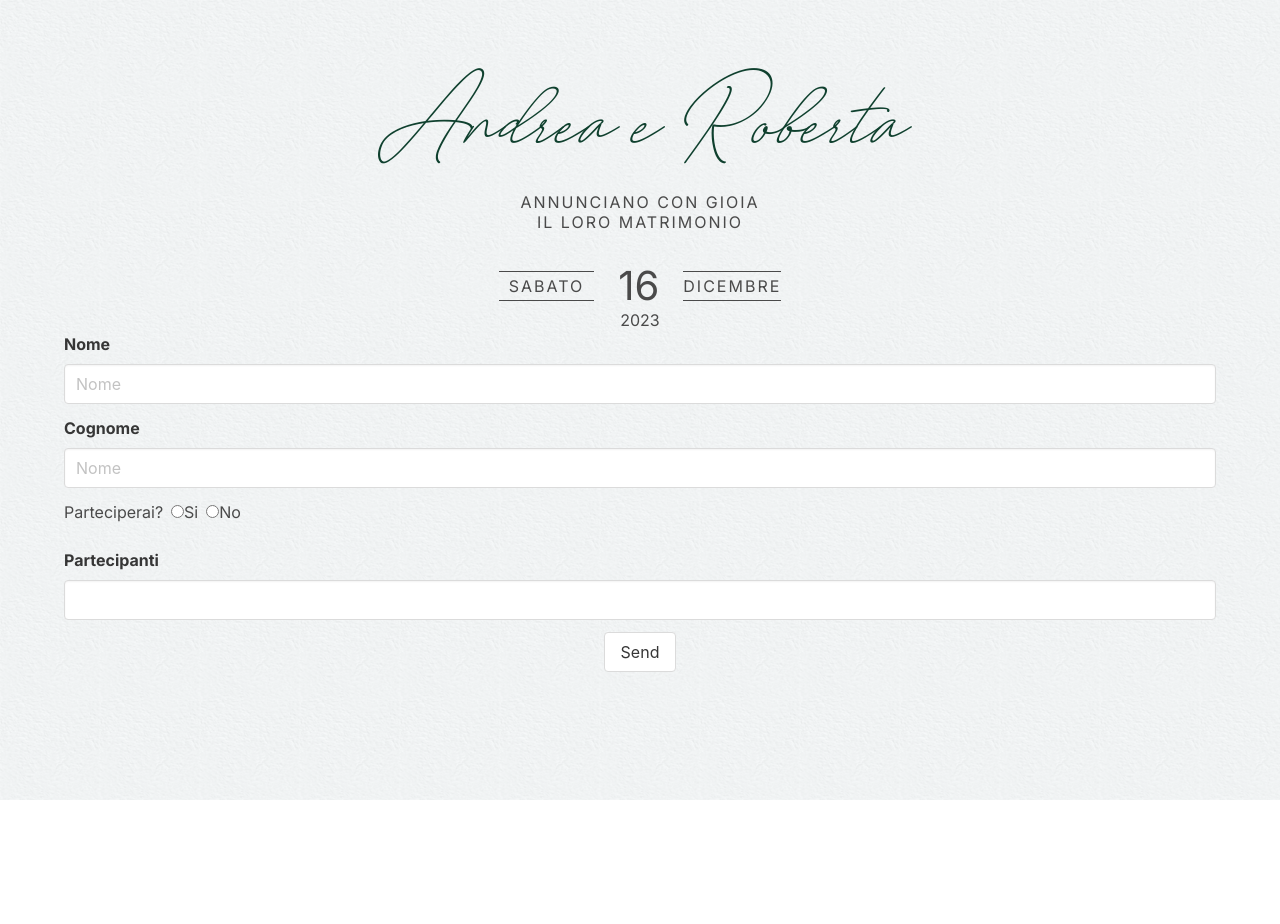
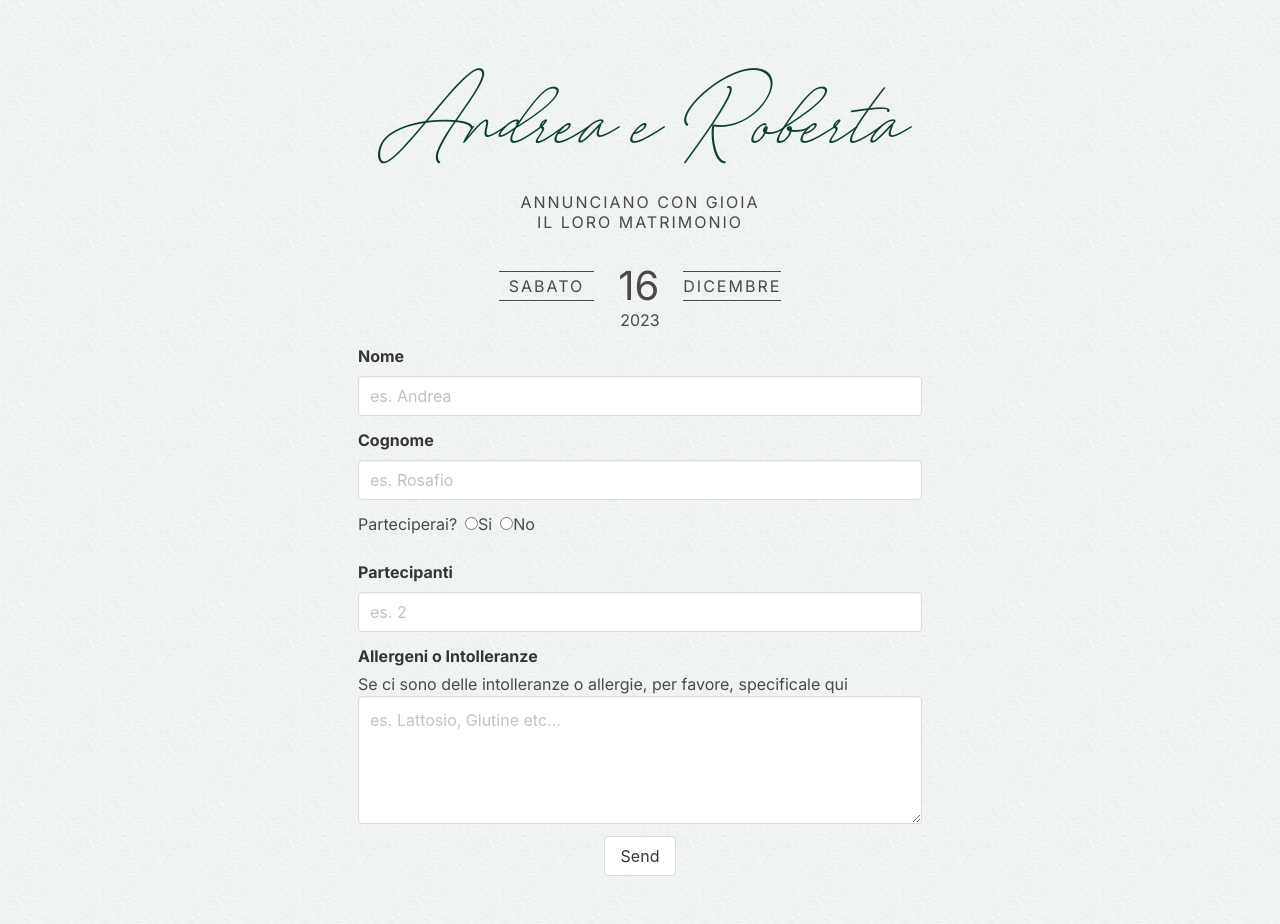
Before and after one commit to FabioCiurlia/wedding, a Next.js app: page / in a window 1280 px wide. Before the commit the page ends 800 px from the top, so only its background shows below. Built offline with nearby package versions, Linux system fonts and the light colour scheme.

Commit message:
Form update

```diff
--- a/src/app/components/ConfirmForm.tsx
+++ b/src/app/components/ConfirmForm.tsx
@@ -7,11 +7,11 @@ export default function ConfirmForm() {
         <input type="hidden" name="form-name" value="confirm-invite"/>
         <div className="field">
           <label className="label">Nome</label>
-          <input className="input" type="text" name="name" placeholder="Nome"/>
+          <input className="input" type="text" name="name" placeholder="es. Andrea"/>
         </div>
         <div className="field">
             <label className="label">Cognome</label>
-            <input className="input" type="text" name="cognome" placeholder="Nome"/>
+            <input className="input" type="text" name="cognome" placeholder="es. Rosafio"/>
         </div>
         <div className="control">
             <label className="radio">Parteciperai?</label>
@@ -25,8 +25,19 @@ export default function ConfirmForm() {
         <br/>
         <div className="field">
           <label className="label">Partecipanti</label>
-          <input className="input" type="number" name="numero"/>
+          <input className="input" type="number" name="numero" placeholder="es. 2"/>
         </div>
+
+        <div className="field">
+            <label className="label mb-1">Allergeni o Intolleranze</label>
+            <article className="">
+                <div className="is-bold">
+                    Se ci sono delle intolleranze o allergie, per favore, specificale qui
+                </div>
+            </article>
+            <textarea className="textarea" name="note" placeholder="es. Lattosio, Glutine etc..."></textarea>
+        </div>
+
         <p className="has-text-centered">
           <button className="button" type="submit">Send</button>
         </p>
--- a/src/app/globals.css
+++ b/src/app/globals.css
@@ -55,3 +55,7 @@
     color: var(--light-green);
     text-align: center;
 }
+
+.condensed {
+    font-family: 'condensed';
+}
--- a/src/app/page.tsx
+++ b/src/app/page.tsx
@@ -7,15 +7,19 @@ import ConfirmForm from "./components/ConfirmForm";
 
 export default function Home() {
   return (
-    <div className="paper-back">
-      <div className="hero" style={{ height: "100vh" }}>
+    <section className="">
+      <div className="paper-back hero">
         <div className="hero-body">
           <div className="container">
 			<Celebration/>
-			<ConfirmForm/>
+			<div className="columns is-centered">
+        		<div className="column is-half">
+					<ConfirmForm/>
+				</div>
+			</div>
           </div>
         </div>
       </div>
-    </div>
+    </section>
   );
 }
```
